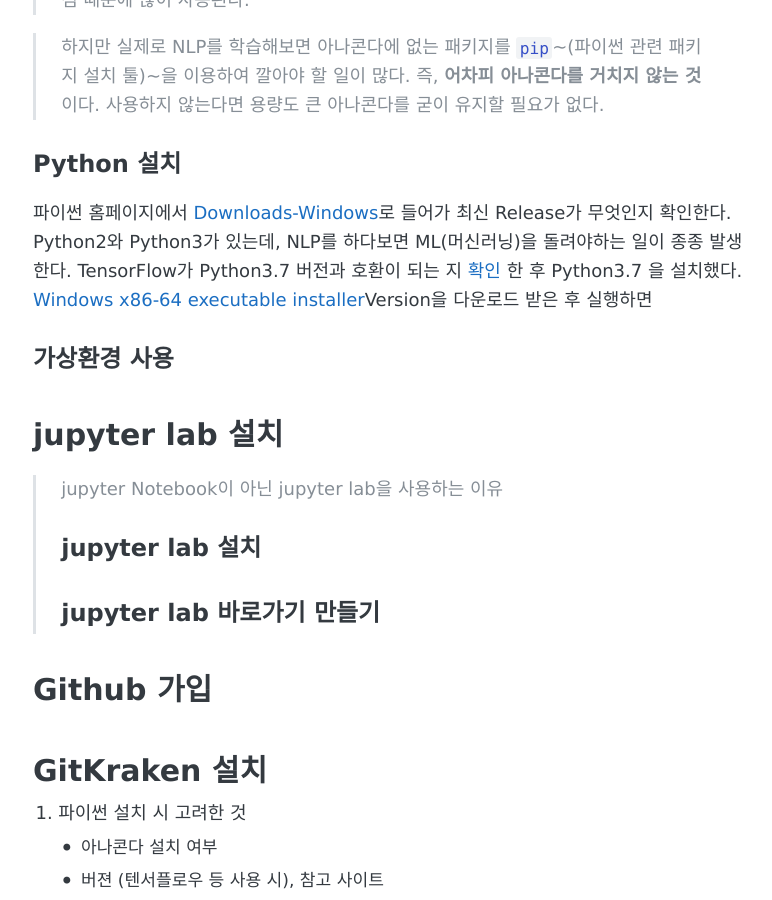
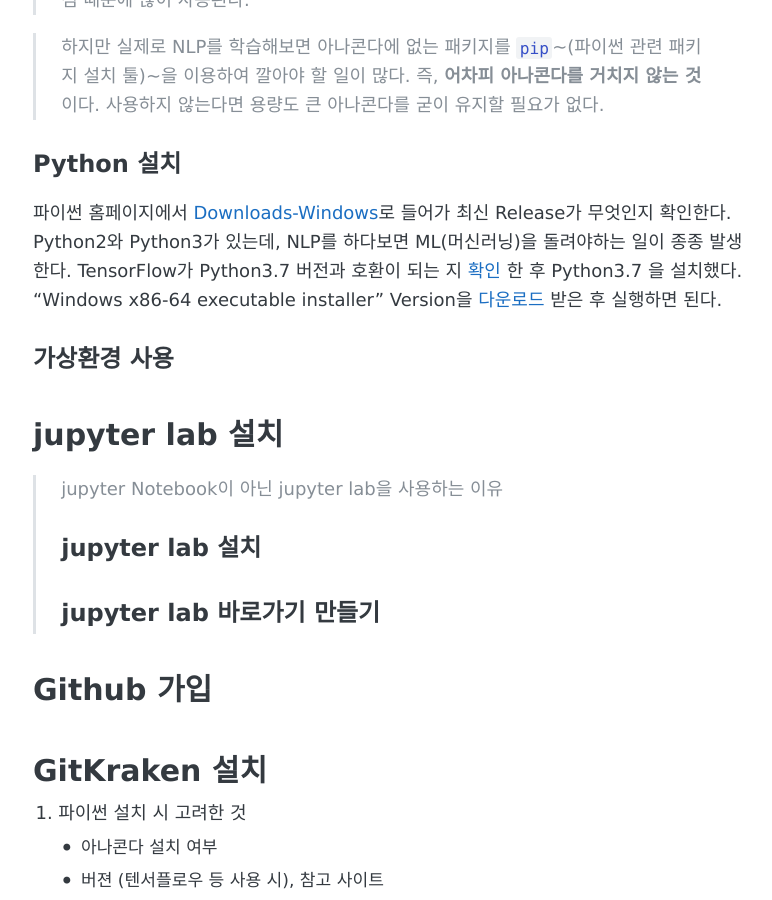
Before and after one commit to stellarway/stellarway.github.io, a Jekyll site: the page built from _posts/2019-08-23-enviroment.md, in a window 1280 px wide and 900 px high, scrolled down 516 px. Shown: the whole window, without its empty margins (247-1019 px from the left). Built offline with Jekyll 4.4.1, drawn with Linux system fonts in a browser that asks for light colours; some of the changed lines change nothing that is shown.

Commit message:
_posts/2019-08-23-enviroment.md updated from https://stackedit.io/

```diff
--- a/_posts/2019-08-23-enviroment.md
+++ b/_posts/2019-08-23-enviroment.md
@@ -12,7 +12,8 @@ comments: true
 
 ## Python 설치
 파이썬 홈페이지에서 [Downloads-Windows](https://www.python.org/downloads/windows/)로 들어가 최신 Release가 무엇인지 확인한다. Python2와 Python3가 있는데, NLP를 하다보면 ML(머신러닝)을 돌려야하는 일이 종종 발생한다.  TensorFlow가 Python3.7 버전과 호환이 되는 지 [확인](https://tensorflow.blog/2019/02/03/tensorflow-1-13-0-support-python-3-7/) 한 후 Python3.7 을 설치했다.
-[Windows x86-64 executable installer](https://www.python.org/ftp/python/3.7.4/python-3.7.4-amd64.exe)Version을 다운로드 받은 후 실행하면
+"Windows x86-64 executable installer" Version을 [다운로드](https://www.python.org/ftp/python/3.7.4/python-3.7.4-amd64.exe)  받은 후 실행하면 된다.
+
 ## 가상환경 사용
 
 # jupyter lab 설치
@@ -31,6 +32,6 @@ comments: true
 
 
 <!--stackedit_data:
-eyJoaXN0b3J5IjpbLTEwOTI2Nzg4OTQsMTQxMjM1OTk2MiwtMj
-c2MzU4MDYxXX0=
+eyJoaXN0b3J5IjpbMTA5NDQ2ODI4MCwxNDEyMzU5OTYyLC0yNz
+YzNTgwNjFdfQ==
 -->
```
